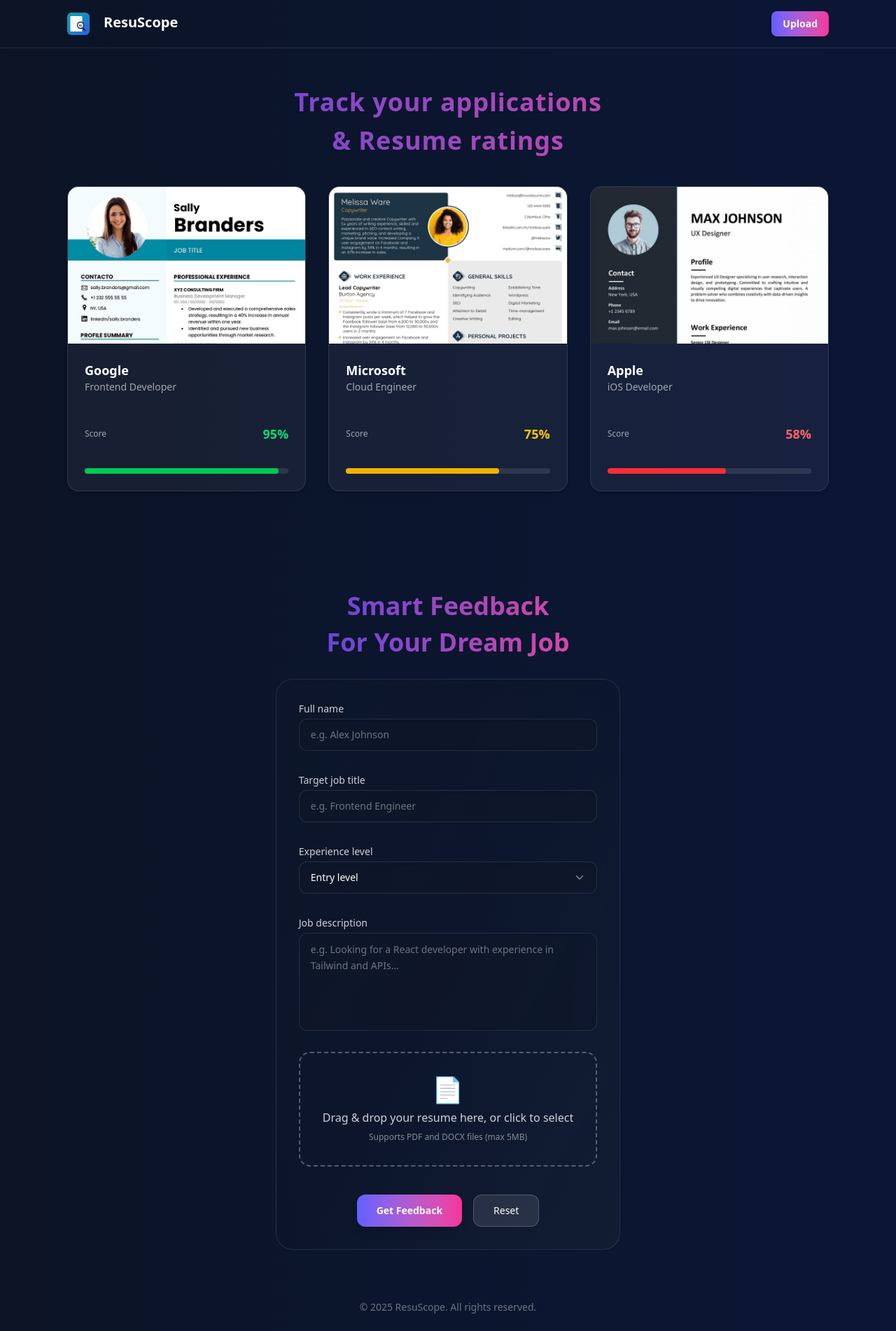
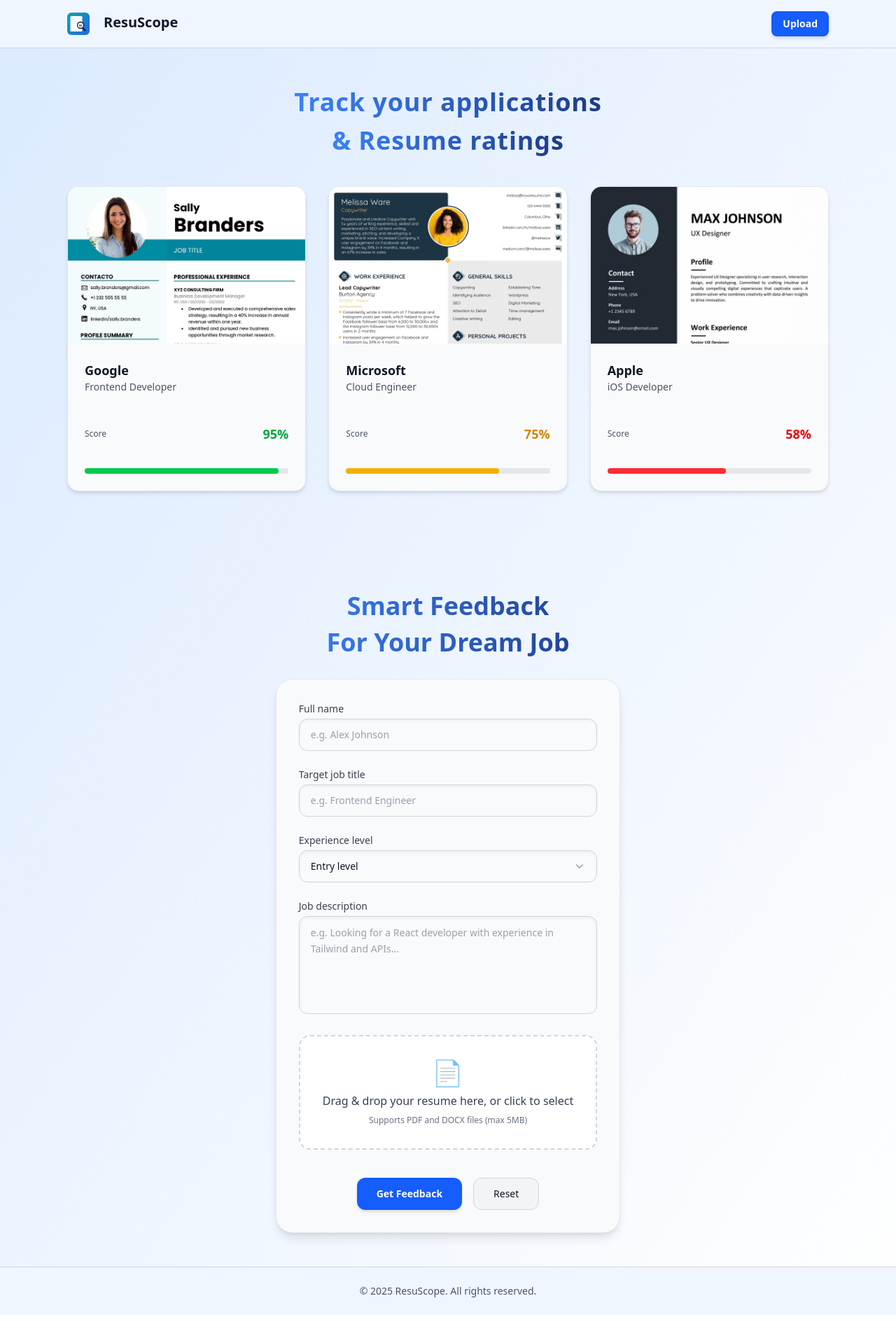
Before and after one commit to Pranjal-Sahu21/resume-analyzer, a React (Vite) app: page / in a window 1280 px wide. Shown: the whole page at 70% size. After the commit the page ends 1879 px from the top, so only its background shows below. Built offline with nearby package versions, Linux system fonts and the light colour scheme.

Commit message:
Changed the theme

```diff
--- a/src/App.jsx
+++ b/src/App.jsx
@@ -78,8 +78,7 @@ export default function App() {
     <div className="relative min-h-screen overflow-hidden text-white">
       {/* Background */}
       <div className="absolute inset-0 z-0">
-        <div className="absolute inset-0 bg-gradient-to-r from-gray-900 via-gray-800 to-blue-900 animate-gradient bg-[length:400%_400%]" />
-        <div className="absolute inset-0 bg-black/60" />
+        <div className="absolute inset-0 bg-gradient-to-br from-blue-100 to-white" />
       </div>
 
       <div className="relative z-10">
@@ -131,7 +130,7 @@ export default function App() {
         </AnimatePresence>
       </main>
 
-      <footer className="relative z-10 text-center text-white/40 py-6 text-sm">
+      <footer className="relative z-10 bg-blue-50 text-center text-gray-600 py-6 text-sm border-t border-gray-300">
         <p>&copy; {currentYear} ResuScope. All rights reserved.</p>
       </footer>
     </div>
--- a/src/components/Dropzone.jsx
+++ b/src/components/Dropzone.jsx
@@ -49,22 +49,22 @@ const Dropzone = ({ onFile }) => {
       <motion.div
         {...getRootProps()}
         whileHover={{ scale: 1.02 }}
-        whileTap={{scale: 0.98}}
+        whileTap={{ scale: 0.98 }}
         className={`border-2 border-dashed rounded-2xl p-8 text-center cursor-pointer transition-colors ${
           isDragActive
-            ? "border-indigo-400 bg-indigo-500/20"
-            : "border-white/30 hover:border-white/50"
+            ? "border-blue-400 bg-blue-100/30"
+            : "border-gray-300 hover:border-gray-400 bg-white"
         }`}
       >
         <input {...getInputProps()} />
         <div className="space-y-2">
           <div className="text-4xl">📄</div>
-          <p className="text-white/80">
+          <p className="text-gray-700">
             {isDragActive
               ? "Drop your resume here"
               : "Drag & drop your resume here, or click to select"}
           </p>
-          <p className="text-xs text-white/50">
+          <p className="text-xs text-gray-500">
             Supports PDF and DOCX files (max 5MB)
           </p>
         </div>
@@ -74,7 +74,7 @@ const Dropzone = ({ onFile }) => {
         <motion.p
           initial={{ opacity: 0, y: -10 }}
           animate={{ opacity: 1, y: 0 }}
-          className="mt-2 text-sm text-red-400"
+          className="mt-2 text-sm text-red-600"
         >
           {fileError}
         </motion.p>
--- a/src/components/Header.jsx
+++ b/src/components/Header.jsx
@@ -7,21 +7,20 @@ export default function Header({ onUploadClick }) {
       initial={{ y: -100, opacity: 0 }}
       animate={{ y: 0, opacity: 1 }}
       transition={{ duration: 0.8, ease: "easeOut" }}
-      className="flex justify-between items-center px-6 md:px-12 lg:px-24 py-4 border-b border-white/10"
+      className="flex bg-blue-50 justify-between items-center px-6 md:px-12 lg:px-24 py-4 border-b border-gray-300"
     >
       <div className="flex gap-5 justify-center">
         <img src="/logo.svg" alt="Logo" className="h-8" />
-        <h1 className="text-xl font-bold text-white">ResuScope</h1>
+        <h1 className="text-xl font-bold text-gray-900">ResuScope</h1>
       </div>
       <motion.button
         whileHover={{
-          scale: 1.05,
-          boxShadow: "0px 0px 12px rgba(255,255,255,0.25)",
+          boxShadow: "0px 0px 12px rgba(59,130,246,0.25)", // lighter blue glow
         }}
-        whileTap={{ scale: 0.95 }}
+        whileTap={{ scale: 0.98 }}
         onClick={onUploadClick}
-        className="px-4 py-2 cursor-pointer rounded-lg bg-gradient-to-r from-indigo-500 to-pink-500
-             text-white text-sm font-semibold shadow-md hover:brightness-110 transition"
+        className="px-4 py-2 cursor-pointer rounded-lg bg-blue-600
+             text-white text-sm font-semibold shadow-md hover:bg-blue-700 transition"
       >
         Upload
       </motion.button>
--- a/src/components/JobCard.jsx
+++ b/src/components/JobCard.jsx
@@ -13,12 +13,12 @@ export default function JobCard({ job, onClick }) {
       whileHover={{ scale: 1.02 }}
       whileTap={{ scale: 0.98 }}
       onClick={onClick}
-      className="flex flex-col bg-white/5 border border-white/10 rounded-2xl overflow-hidden cursor-pointer
-                 hover:bg-white/10 transition-all duration-300 group h-full min-h-[420px]
-                 shadow-md hover:shadow-xl hover:border-white/20"
+      className="flex flex-col bg-gray-50 border border-gray-200 rounded-2xl overflow-hidden cursor-pointer
+                 transition-all duration-300 group h-full min-h-[420px]
+                 shadow-md hover:shadow-lg"
     >
       {/* Large top image with zoom on hover */}
-      <div className="w-full h-56 bg-white/10 overflow-hidden">
+      <div className="w-full h-56 bg-gray-100 overflow-hidden">
         <img
           src={imagePath}
           alt={companyName}
@@ -29,21 +29,21 @@ export default function JobCard({ job, onClick }) {
       {/* Content */}
       <div className="flex-1 flex flex-col justify-between p-6">
         <div>
-          <h3 className="text-white font-semibold truncate text-lg">
+          <h3 className="text-gray-900 font-semibold truncate text-lg">
             {companyName}
           </h3>
-          <p className="text-white/60 text-sm truncate">{jobTitle}</p>
+          <p className="text-gray-600 text-sm truncate">{jobTitle}</p>
         </div>
 
         <div className="mt-6 flex items-center justify-between">
-          <div className="text-xs text-white/60">Score</div>
+          <div className="text-xs text-gray-600">Score</div>
           <div
             className={`text-lg font-bold ${
               overallScore >= 80
-                ? "text-green-400"
+                ? "text-green-600"
                 : overallScore >= 60
-                ? "text-yellow-400"
-                : "text-red-400"
+                ? "text-yellow-600"
+                : "text-red-600"
             }`}
           >
             {overallScore}%
@@ -52,7 +52,7 @@ export default function JobCard({ job, onClick }) {
 
         {/* Progress bar */}
         <div className="mt-4">
-          <div className="w-full bg-white/10 rounded-full h-2">
+          <div className="w-full bg-gray-200 rounded-full h-2">
             <div
               className={`h-2 rounded-full ${
                 overallScore >= 80
--- a/src/components/JobGrid.jsx
+++ b/src/components/JobGrid.jsx
@@ -7,7 +7,7 @@ export default function JobGrid({ jobs = [], onButtonClick }) {
   if (!jobs || jobs.length === 0) {
     return (
       <div className="text-center py-12">
-        <p className="text-white/60">No job positions available</p>
+        <p className="text-gray-600">No job positions available</p>
       </div>
     );
   }
@@ -19,17 +19,17 @@ export default function JobGrid({ jobs = [], onButtonClick }) {
         initial={{ opacity: 0, y: 20 }}
         whileInView={{ opacity: 1, y: 0 }}
         viewport={{ once: true }}
-        className="text-4xl font-bold tracking-wide text-gradient max-lg:text-3xl text-center leading-relaxed"
+        className="text-4xl font-bold tracking-wide max-lg:text-3xl text-center leading-relaxed"
       >
-        Track your applications
+        <span className="text-gradient-dark">Track your applications</span>
       </motion.h2>
       <motion.h2
         initial={{ opacity: 0, y: 20 }}
         whileInView={{ opacity: 1, y: 0 }}
         viewport={{ once: true }}
-        className="text-4xl font-bold tracking-wide text-gradient max-lg:text-3xl text-center mt-[-24px] leading-relaxed"
+        className="text-4xl font-bold tracking-wide max-lg:text-3xl text-center mt-[-24px] leading-relaxed"
       >
-        & Resume ratings
+        <span className="text-gradient-dark">& Resume ratings</span>
       </motion.h2>
 
       {/* Job grid */}
--- a/src/components/UploadCard.jsx
+++ b/src/components/UploadCard.jsx
@@ -10,8 +10,8 @@ import { analyzeResume } from "../services/api";
 import { ChevronDown } from "lucide-react";
 
 const inputBase =
-  "w-full rounded-xl bg-gray-900/60 border border-white/10 px-4 py-3 text-sm text-white placeholder:text-white/40 shadow-inner focus:outline-none focus:ring-2 focus:ring-indigo-500/60 focus:border-indigo-500 transition";
-const labelBase = "block text-sm font-medium text-white/80 mb-1";
+  "w-full rounded-xl bg-gray-50 border border-gray-300 px-4 py-3 text-sm text-gray-900 placeholder:text-gray-400 shadow-inner focus:outline-none focus:ring-1 focus:ring-blue-300 focus:border-blue-300 transition";
+const labelBase = "block text-sm font-medium text-gray-700 mb-1";
 
 export default function UploadCard({ onAnalyze, onReset }) {
   const [name, setName] = useState("");
@@ -60,21 +60,25 @@ export default function UploadCard({ onAnalyze, onReset }) {
   return (
     <motion.div ref={ref} initial="hidden" animate={controls} className="px-4">
       <div className="text-center my-8 space-y-3">
-        <h2 className="text-4xl font-bold text-gradient">Smart Feedback</h2>
-        <h2 className="text-4xl font-bold text-gradient">For Your Dream Job</h2>
+        <h2 className="text-4xl font-bold text-gradient-dark">
+          Smart Feedback
+        </h2>
+        <h2 className="text-4xl font-bold text-gradient-dark">
+          For Your Dream Job
+        </h2>
       </div>
 
       <motion.form
         onSubmit={submit}
-        className="w-full max-w-xl mx-auto bg-gradient-to-br from-gray-900/40 via-gray-900/30 to-gray-800/40 border border-white/10 rounded-3xl p-8 space-y-6 backdrop-blur-md"
+        className="w-full max-w-xl mx-auto bg-gray-50 border border-gray-200 rounded-3xl p-8 space-y-6 shadow-lg"
       >
         {error && (
-          <div className="p-3 rounded-xl bg-red-500/20 border border-red-500/40 text-sm text-red-200">
+          <div className="p-3 rounded-xl bg-red-100 border border-red-300 text-sm text-red-700">
             {error}
           </div>
         )}
 
-        <div className="grid gap-8">
+        <div className="grid gap-6">
           <div>
             <label className={labelBase}>Full name</label>
             <input
@@ -110,7 +114,7 @@ export default function UploadCard({ onAnalyze, onReset }) {
               </select>
               <ChevronDown
                 size={18}
-                className="pointer-events-none absolute right-4 top-1/2 -translate-y-1/2 text-white/50"
+                className="pointer-events-none absolute right-4 top-1/2 -translate-y-1/2 text-gray-400"
               />
             </div>
           </div>
@@ -123,7 +127,7 @@ export default function UploadCard({ onAnalyze, onReset }) {
               placeholder="e.g. Looking for a React developer with experience in Tailwind and APIs…"
               value={jobDescription}
               onChange={(e) => setJobDescription(e.target.value)}
-              className={`${inputBase} resize-none leading-relaxed`}
+              className={`${inputBase} resize-none leading-relaxed custom-scrollbar`}
             />
           </div>
         </div>
@@ -138,23 +142,26 @@ export default function UploadCard({ onAnalyze, onReset }) {
                 initial={{ opacity: 0 }}
                 animate={{ opacity: 1 }}
                 exit={{ opacity: 0 }}
-                className="text-xs text-white/70"
+                className="text-xs text-gray-700"
               >
                 Selected file:{" "}
-                <strong className="text-white">{file.name}</strong>
+                <strong className="text-gray-900">{file.name}</strong>
               </motion.div>
             )}
           </AnimatePresence>
         </div>
 
         <div className="flex justify-center gap-4 pt-4">
-          <button
+          <motion.button
+            whileHover={{
+              boxShadow: "0px 0px 12px rgba(59,130,246,0.25)",
+            }}
             type="submit"
             disabled={loading}
-            className="px-7 py-3 rounded-xl bg-gradient-to-r from-indigo-500 to-pink-500 text-sm font-semibold text-white shadow-lg disabled:opacity-50"
+            className="px-7 py-3 rounded-xl bg-blue-600 text-sm font-semibold text-white shadow-md hover:bg-blue-700 disabled:opacity-50 disabled:cursor-not-allowed transition cursor-pointer active:scale-98"
           >
             {loading ? "Analyzing…" : "Get Feedback"}
-          </button>
+          </motion.button>
 
           <button
             type="button"
@@ -166,7 +173,7 @@ export default function UploadCard({ onAnalyze, onReset }) {
               setError("");
               onReset?.();
             }}
-            className="px-7 py-3 rounded-xl bg-white/10 border border-white/20 text-sm text-white hover:bg-white/15 transition"
+            className="px-7 py-3 rounded-xl bg-gray-100 border border-gray-300 cursor-pointer active:scale-98 text-sm text-gray-900 hover:bg-gray-200 transition"
           >
             Reset
           </button>
--- a/src/index.css
+++ b/src/index.css
@@ -1,26 +1,35 @@
 @import "tailwindcss";
 
-@keyframes gradient {
-  0% {
-    background-position: 0% 50%;
-  }
-  50% {
-    background-position: 100% 50%;
-  }
-  100% {
-    background-position: 0% 50%;
-  }
-}
-.animate-gradient {
-  animation: gradient 15s ease infinite;
+.text-gradient-dark {
+  background: linear-gradient(
+    90deg,
+    #3b82f6,
+    #1e3a8a
+  ); /* blue shades for dark gradient */
+  background-clip: text;
+  -webkit-background-clip: text;
+  -webkit-text-fill-color: transparent;
+  font-weight: 700;
 }
 
-.text-gradient {
-  background: linear-gradient(
-    90deg,
-    #4f46e5,
-    #ec4899
-  ); /* Indigo to pink, matching your button */
-  background-clip: text;
-  -webkit-text-fill-color: transparent;
+
+/* Apply to textarea */
+.custom-scrollbar::-webkit-scrollbar {
+  width: 8px;
 }
+
+.custom-scrollbar::-webkit-scrollbar-track {
+  background: #f0f0f0; /* Light track for contrast */
+  border-radius: 4px;
+}
+
+.custom-scrollbar::-webkit-scrollbar-thumb {
+  background-color: #3b82f6; /* Tailwind blue-500 */
+  border-radius: 4px;
+  border: 2px solid #f0f0f0; /* Optional padding around thumb */
+}
+
+.custom-scrollbar {
+  scrollbar-width: thin;
+  scrollbar-color: #3b82f6 #f0f0f0; /* Firefox */
+}
```
Also changed, not shown: src/components/ResumeReview.jsx (+22 -20 lines).
